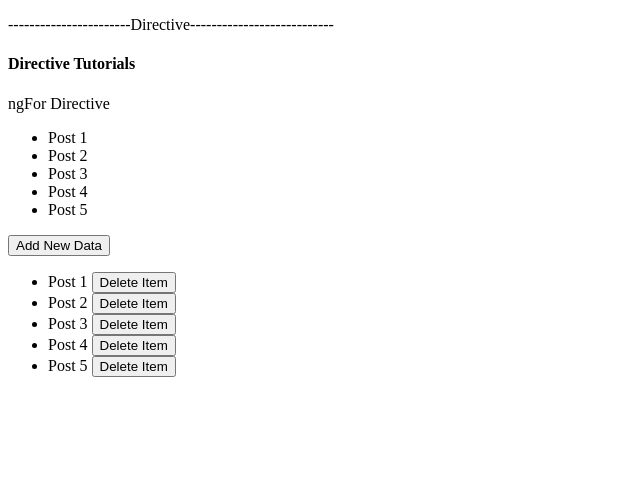
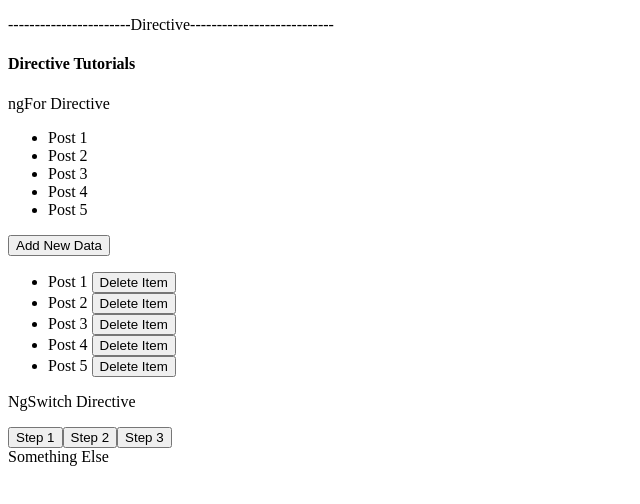
Before and after one commit to ekantchandrakar/angular, an Angular app: page / in a window 1280 px wide. Shown: the top 504 px of the page, without its empty margins (0-640 px from the left). Built offline with nearby package versions, Linux system fonts and the light colour scheme.

Commit message:
ngSwitch

```diff
--- a/src/app/directive-tutorial/directive-tutorial.component.html
+++ b/src/app/directive-tutorial/directive-tutorial.component.html
@@ -22,3 +22,18 @@
 <ng-template #noData>
   <p>There is no data to fetch</p>
 </ng-template>
+
+<p>NgSwitch Directive</p>
+
+<div>
+  <button (click)="onClick('step 1')">Step 1</button>
+  <button (click)="onClick('step 2')">Step 2</button>
+  <button (click)="onClick('step 3')">Step 3</button>
+</div>
+
+<div [ngSwitch]="stepForm">
+  <div *ngSwitchCase="'step 1'">Step 1 Form</div>
+  <div *ngSwitchCase="'step 2'">Step 2 Form</div>
+  <div *ngSwitchCase="'step 3'">Step 3 Form</div>
+  <div *ngSwitchDefault>Something Else</div>
+</div>
--- a/src/app/directive-tutorial/directive-tutorial.component.ts
+++ b/src/app/directive-tutorial/directive-tutorial.component.ts
@@ -7,6 +7,8 @@ import { Component } from '@angular/core';
 })
 export class DirectiveTutorialComponent {
   postArray: string[] = ['Post 1', 'Post 2', 'Post 3', 'Post 4', 'Post 5'];
+
+  stepForm: string = 'something else';
 
   objArray: Array<any> = [
     { id: 1, postTitle: 'Post 1' },
@@ -23,4 +25,8 @@ export class DirectiveTutorialComponent {
   deleteItem(index: any) {
     this.objArray.splice(index, 1);
   }
+
+  onClick(status: string) {
+    this.stepForm = status;
+  }
 }
```
